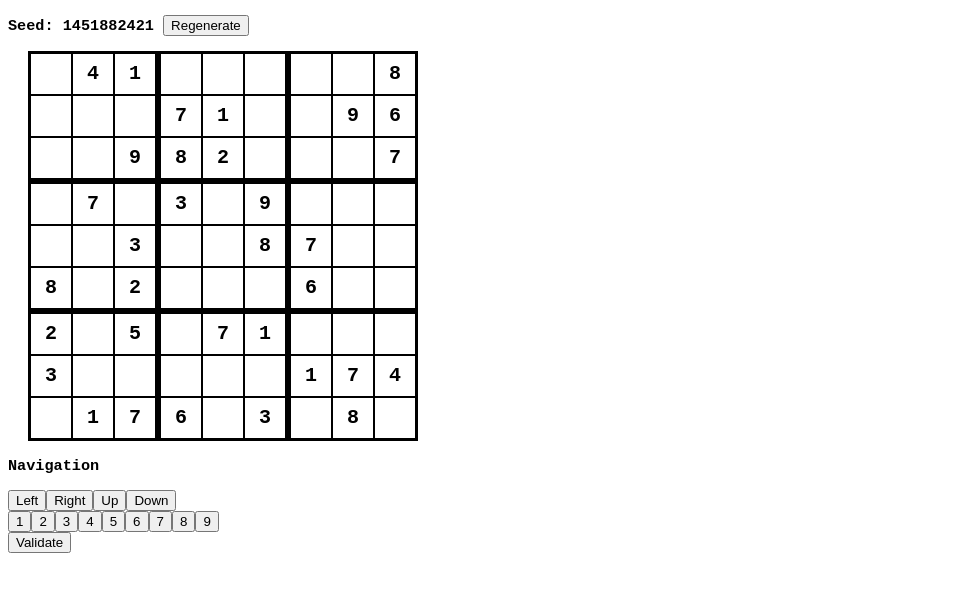
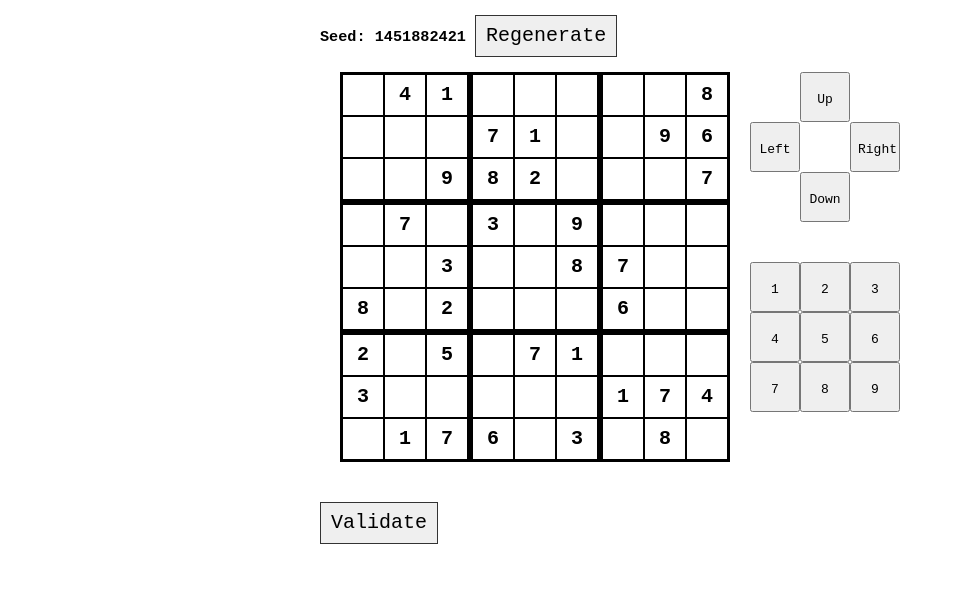
Before and after one commit to Seafnox/ngx-sudocu, an Angular app: page / in a window 1280 px wide. Shown: the top 592 px of the page, without its empty margins (0-955 px from the left). Built offline with nearby package versions, Linux system fonts and the light colour scheme.

Commit message:
pretty buttons && normalize.css

```diff
--- a/angular.json
+++ b/angular.json
@@ -24,6 +24,7 @@
               "src/assets"
             ],
             "styles": [
+              "node_modules/normalize.css/normalize.css",
               "src/styles.css"
             ],
             "scripts": []
--- a/package.json
+++ b/package.json
@@ -18,6 +18,7 @@
     "@angular/platform-browser": "~8.2.14",
     "@angular/platform-browser-dynamic": "~8.2.14",
     "@angular/router": "~8.2.14",
+    "normalize.css": "^8.0.1",
     "rxjs": "~6.4.0",
     "tslib": "^1.10.0",
     "zone.js": "~0.9.1"
--- a/src/components/cell-actions/cell-actions.component.css
+++ b/src/components/cell-actions/cell-actions.component.css
@@ -0,0 +1,75 @@
+.move_menu {
+  position: relative;
+  height: 150px;
+}
+
+.move {
+  width: 50px;
+  height: 50px;
+  line-height: 50px;
+  position: absolute;
+}
+
+.move:hover {
+  background: rgba(66,66,99,0.2);
+}
+
+.move:focus {
+  outline: transparent;
+}
+
+.move:active {
+  background: rgba(99,99,255,0.2);
+}
+
+.move.active {
+  background: rgba(99,99,255,0.2);
+}
+
+.move.left {
+  left: 0;
+  top: 50px;
+}
+
+.move.right {
+  right: 0;
+  top: 50px;
+}
+
+.move.up {
+  left: 50px;
+  top: 0;
+}
+
+.move.down {
+  left: 50px;
+  bottom: 0;
+}
+
+.keyboard {
+  margin-top: 40px;
+  width: 150px;
+}
+
+.keyboard_action {
+  display: inline-block;
+  width: 50px;
+  height: 50px;
+  line-height: 50px;
+}
+
+.keyboard_action:hover {
+  background: rgba(66,66,99,0.2);
+}
+
+.keyboard_action:focus {
+  outline: transparent;
+}
+
+.keyboard_action:active {
+  background: rgba(99,99,255,0.2);
+}
+
+.keyboard_action.active {
+  background: rgba(99,99,255,0.2);
+}
--- a/src/components/cell-actions/cell-actions.component.html
+++ b/src/components/cell-actions/cell-actions.component.html
@@ -1,13 +1,12 @@
-<div class="navbar">
-  <h3>Navigation</h3>
-  <button (click)="moveLeft()">Left</button>
-  <button (click)="moveRight()">Right</button>
-  <button (click)="moveUp()">Up</button>
-  <button (click)="moveDown()">Down</button>
+<div class="move_menu">
+  <button (click)="moveLeft()" class="move left">Left</button>
+  <button (click)="moveRight()" class="move right">Right</button>
+  <button (click)="moveUp()" class="move up">Up</button>
+  <button (click)="moveDown()" class="move down">Down</button>
 </div>
 
 <div class="keyboard" *ngIf="!!cell || !stopChanges">
   <ng-container *ngFor="let value of values">
-    <button (click)="select(value)">{{value}}</button>
+    <button (click)="select(value)" class="keyboard_action">{{value}}</button>
   </ng-container>
 </div>
--- a/src/components/game/game.component.css
+++ b/src/components/game/game.component.css
@@ -1,12 +1,46 @@
 :host {
   display: block;
+  width: 50%;
+  margin: 0 auto;
 }
 
 .flex_container {
   display: flex;
+  width: 100%;
 }
 
 .flex_board {
   display: block;
   margin: 0 20px;
 }
+
+.flex_actions {
+  display: block;
+}
+
+.game_actions {
+  margin-top: 40px;
+}
+
+.game_action {
+  border: 1px solid #333333;
+  padding: 10px;
+  line-height: 20px;
+  font-size: 20px;
+}
+
+.game_action:hover {
+  background: rgba(66,66,99,0.2);
+}
+
+.game_action:focus {
+  outline: transparent;
+}
+
+.game_action:active {
+  background: rgba(99,99,255,0.2);
+}
+
+.game_action.active {
+  background: rgba(99,99,255,0.2);
+}
--- a/src/components/game/game.component.html
+++ b/src/components/game/game.component.html
@@ -1,5 +1,6 @@
-<h3>Seed: {{ seed }} <button (click)="regenerateBoard()">Regenerate</button></h3>
+<h3>Seed: {{ seed }} <button (click)="regenerateBoard()" class="game_action">Regenerate</button></h3>
 <ng-container *ngIf="gameState$ | async as gameState">
+  <div class="flex_container">
     <app-board class="flex_board" [gameStatus]="gameState" [selectedPosition]="selectedCellPosition$ | async" (selected)="selectCell($event)"></app-board>
 
     <app-cell-actions
@@ -9,10 +10,12 @@
       [cell]="selectedCell$ | async"
       (positionChange)="selectCell($event)"
       (cellValueChange)="setCellValue($event)"
+      class="flex_actions"
     ></app-cell-actions>
+  </div>
 
-  <div>
-    <button *ngIf="isGameWined$ | async" (click)="regenerateBoard()">Regenerate</button>
-    <button (click)="validate()">Validate</button>
+  <div class="game_actions">
+    <button *ngIf="isGameWined$ | async" (click)="regenerateBoard()" class="game_action">Regenerate</button>
+    <button (click)="validate()" class="game_action">Validate</button>
   </div>
 </ng-container>
```
Also changed, not shown: 1 other file (tests, documents, lock files or other folders). Lines whose indentation alone changed are shown as unchanged.
